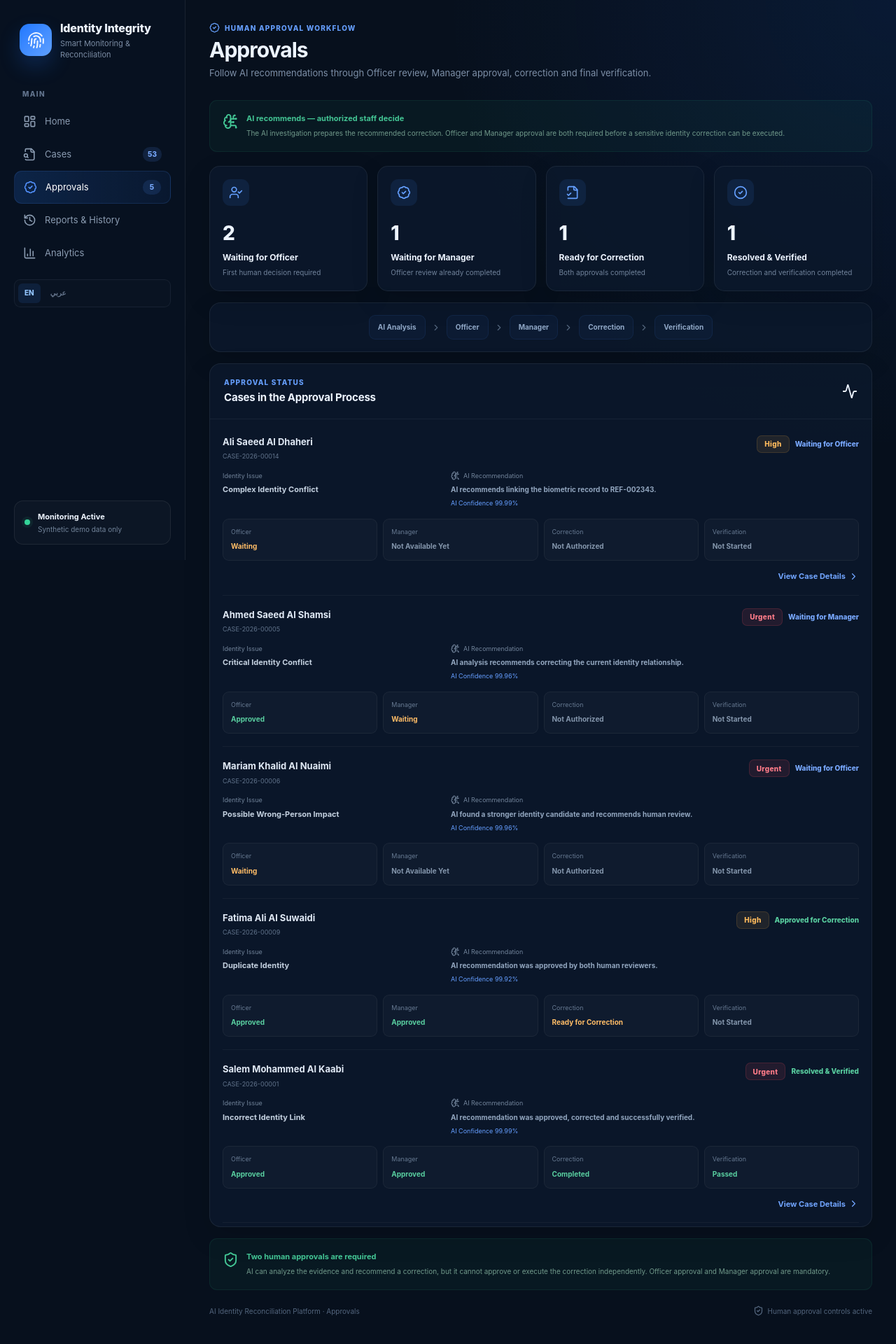
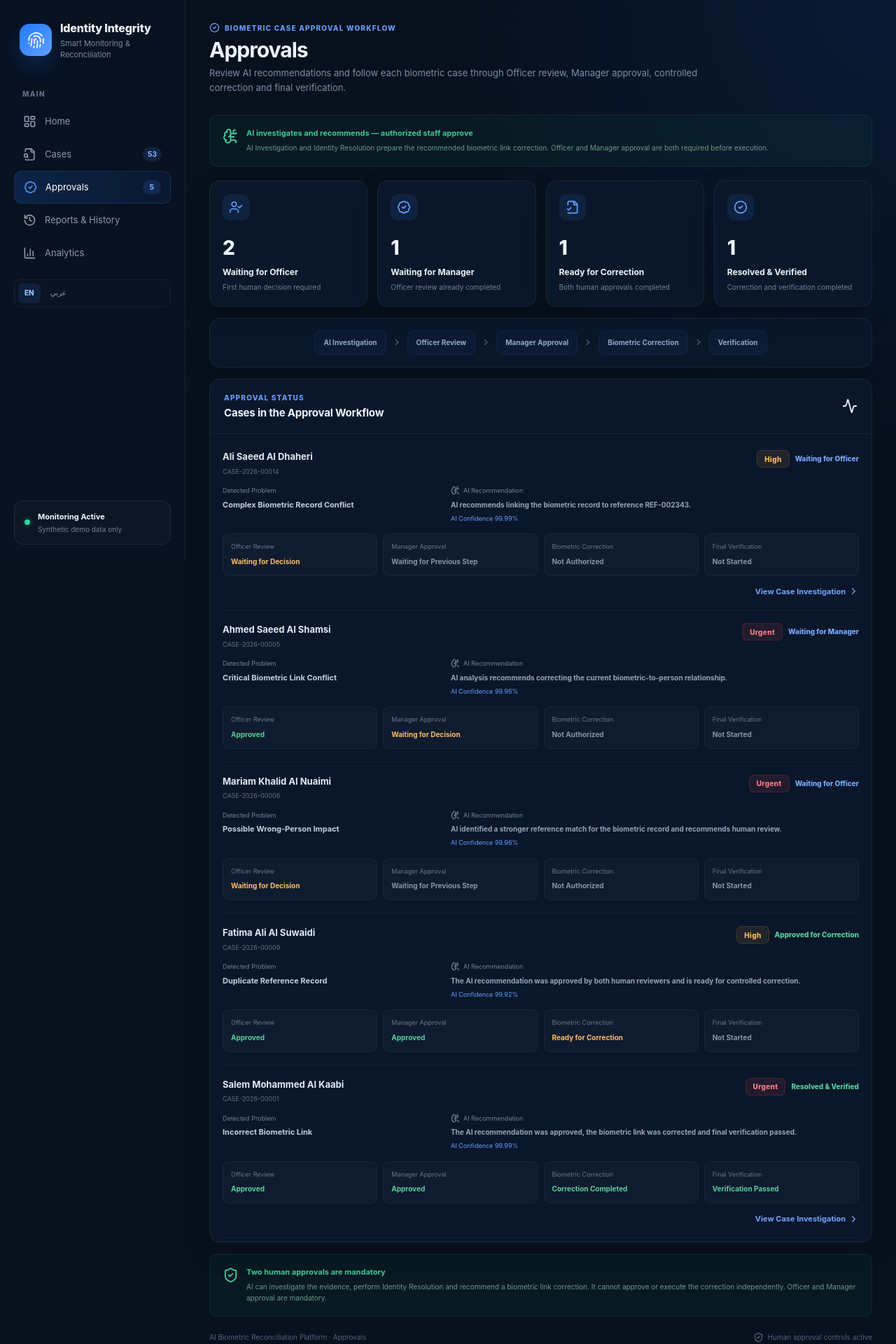
Before and after one commit to x47-cmd/ai-identity-reconciliation-platform, a Next.js app: page /officer-review in a window 1280 px wide. Shown: the top 1920 px of the page at 70% size. Built offline with nearby package versions, Linux system fonts and the light colour scheme.

Commit message:
Update page.js

```diff
--- a/app/officer-review/page.js
+++ b/app/officer-review/page.js
@@ -16,7 +16,6 @@ import {
   BrainCircuit,
   CheckCircle2,
   ChevronRight,
-  Clock3,
   FileCheck2,
   ShieldCheck,
   UserCheck,
@@ -41,7 +40,7 @@ function L(
 /* =========================================================
    APPROVAL CASES
 
-   Names are synthetic demo identities.
+   Synthetic demonstration identities only.
    Only supported detail routes are linked.
    ========================================================= */
 
@@ -60,18 +59,18 @@ const approvalCases = [
 
     issue: {
       en:
-        "Complex Identity Conflict",
-
-      ar:
-        "تعارض هوية معقد",
+        "Complex Biometric Record Conflict",
+
+      ar:
+        "تعارض معقد في السجلات البيومترية",
     },
 
     aiRecommendation: {
       en:
-        "AI recommends linking the biometric record to REF-002343.",
-
-      ar:
-        "يوصي الذكاء الاصطناعي بربط السجل البيومتري بالهوية REF-002343.",
+        "AI recommends linking the biometric record to reference REF-002343.",
+
+      ar:
+        "يوصي الذكاء الاصطناعي بربط السجل البيومتري بالمرجع REF-002343.",
     },
 
     confidence:
@@ -114,18 +113,18 @@ const approvalCases = [
 
     issue: {
       en:
-        "Critical Identity Conflict",
-
-      ar:
-        "تعارض هوية حرج",
+        "Critical Biometric Link Conflict",
+
+      ar:
+        "تعارض حرج في الربط البيومتري",
     },
 
     aiRecommendation: {
       en:
-        "AI analysis recommends correcting the current identity relationship.",
-
-      ar:
-        "يوصي تحليل الذكاء الاصطناعي بتصحيح علاقة الهوية الحالية.",
+        "AI analysis recommends correcting the current biometric-to-person relationship.",
+
+      ar:
+        "يوصي تحليل الذكاء الاصطناعي بتصحيح الربط الحالي بين السجل البيومتري والشخص.",
     },
 
     confidence:
@@ -176,10 +175,10 @@ const approvalCases = [
 
     aiRecommendation: {
       en:
-        "AI found a stronger identity candidate and recommends human review.",
-
-      ar:
-        "حدد الذكاء الاصطناعي هوية أكثر تطابقًا ويوصي بالمراجعة البشرية.",
+        "AI identified a stronger reference match for the biometric record and recommends human review.",
+
+      ar:
+        "حدد الذكاء الاصطناعي مرجعًا أكثر تطابقًا مع السجل البيومتري ويوصي بالمراجعة البشرية.",
     },
 
     confidence:
@@ -222,18 +221,18 @@ const approvalCases = [
 
     issue: {
       en:
-        "Duplicate Identity",
-
-      ar:
-        "هوية مكررة",
+        "Duplicate Reference Record",
+
+      ar:
+        "تكرار في السجل المرجعي",
     },
 
     aiRecommendation: {
       en:
-        "AI recommendation was approved by both human reviewers.",
-
-      ar:
-        "تم اعتماد توصية الذكاء الاصطناعي من المراجعين البشريين.",
+        "The AI recommendation was approved by both human reviewers and is ready for controlled correction.",
+
+      ar:
+        "تم اعتماد توصية الذكاء الاصطناعي من المراجعين البشريين وأصبحت الحالة جاهزة للتصحيح الخاضع للتحكم.",
     },
 
     confidence:
@@ -276,18 +275,18 @@ const approvalCases = [
 
     issue: {
       en:
-        "Incorrect Identity Link",
-
-      ar:
-        "ربط هوية غير صحيح",
+        "Incorrect Biometric Link",
+
+      ar:
+        "ربط بيومتري غير صحيح",
     },
 
     aiRecommendation: {
       en:
-        "AI recommendation was approved, corrected and successfully verified.",
-
-      ar:
-        "تم اعتماد توصية الذكاء الاصطناعي وتنفيذ التصحيح والتحقق منه بنجاح.",
+        "The AI recommendation was approved, the biometric link was corrected and final verification passed.",
+
+      ar:
+        "تم اعتماد توصية الذكاء الاصطناعي وتصحيح الربط البيومتري واجتاز التحقق النهائي بنجاح.",
     },
 
     confidence:
@@ -328,7 +327,7 @@ function statusLabel(
   const labels = {
     PENDING: {
       en:
-        "Waiting",
+        "Waiting for Decision",
 
       ar:
         "بانتظار القرار",
@@ -336,7 +335,7 @@ function statusLabel(
 
     WAITING: {
       en:
-        "Not Available Yet",
+        "Waiting for Previous Step",
 
       ar:
         "بانتظار المرحلة السابقة",
@@ -368,7 +367,7 @@ function statusLabel(
 
     COMPLETED: {
       en:
-        "Completed",
+        "Correction Completed",
 
       ar:
         "تم التصحيح",
@@ -384,7 +383,7 @@ function statusLabel(
 
     PASSED: {
       en:
-        "Passed",
+        "Verification Passed",
 
       ar:
         "تم التحقق",
@@ -632,8 +631,8 @@ export default function ApprovalsPage() {
 
               {L(
                 language,
-                "HUMAN APPROVAL WORKFLOW",
-                "مسار الاعتماد البشري"
+                "BIOMETRIC CASE APPROVAL WORKFLOW",
+                "مسار اعتماد الحالات البيومترية"
               )}
             </div>
 
@@ -650,8 +649,8 @@ export default function ApprovalsPage() {
             <p>
               {L(
                 language,
-                "Follow AI recommendations through Officer review, Manager approval, correction and final verification.",
-                "تابع توصيات الذكاء الاصطناعي من مراجعة الضابط واعتماد المدير وحتى التصحيح والتحقق النهائي."
+                "Review AI recommendations and follow each biometric case through Officer review, Manager approval, controlled correction and final verification.",
+                "راجع توصيات الذكاء الاصطناعي وتابع كل حالة بيومترية من مراجعة الضابط واعتماد المدير وحتى التصحيح الخاضع للتحكم والتحقق النهائي."
               )}
             </p>
 
@@ -680,22 +679,26 @@ export default function ApprovalsPage() {
           />
 
           <div>
+
             <strong>
               {L(
                 language,
-                "AI recommends — authorized staff decide",
-                "الذكاء الاصطناعي يوصي — والموظفون المخولون يقررون"
+                "AI investigates and recommends — authorized staff approve",
+                "الذكاء الاصطناعي يحقق ويوصي — والموظفون المخولون يعتمدون"
               )}
             </strong>
 
+
             <span>
               {L(
                 language,
-                "The AI investigation prepares the recommended correction. Officer and Manager approval are both required before a sensitive identity correction can be executed.",
-                "يجهز تحقيق الذكاء الاصطناعي التصحيح الموصى به. ويلزم اعتماد الضابط والمدير قبل تنفيذ أي تصحيح حساس للهوية."
+                "AI Investigation and Identity Resolution prepare the recommended biometric link correction. Officer and Manager approval are both required before execution.",
+                "يجهز تحقيق الذكاء الاصطناعي وحسم الهوية تصحيح الربط البيومتري الموصى به، ويلزم اعتماد الضابط والمدير قبل التنفيذ."
               )}
             </span>
+
           </div>
+
         </section>
 
 
@@ -758,8 +761,8 @@ export default function ApprovalsPage() {
             description={
               L(
                 language,
-                "Both approvals completed",
-                "اكتمل الاعتمادان"
+                "Both human approvals completed",
+                "اكتمل الاعتمادان البشريان"
               )
             }
           />
@@ -824,26 +827,26 @@ export default function ApprovalsPage() {
             {[
               L(
                 language,
-                "AI Analysis",
-                "تحليل الذكاء الاصطناعي"
+                "AI Investigation",
+                "تحقيق الذكاء الاصطناعي"
               ),
 
               L(
                 language,
-                "Officer",
-                "الضابط"
+                "Officer Review",
+                "مراجعة الضابط"
               ),
 
               L(
                 language,
-                "Manager",
-                "المدير"
+                "Manager Approval",
+                "اعتماد المدير"
               ),
 
               L(
                 language,
-                "Correction",
-                "التصحيح"
+                "Biometric Correction",
+                "التصحيح البيومتري"
               ),
 
               L(
@@ -940,7 +943,7 @@ export default function ApprovalsPage() {
               <h2>
                 {L(
                   language,
-                  "Cases in the Approval Process",
+                  "Cases in the Approval Workflow",
                   "الحالات ضمن مسار الاعتماد"
                 )}
               </h2>
@@ -1020,6 +1023,7 @@ export default function ApprovalsPage() {
                     >
 
                       <div>
+
                         <strong
                           style={{
                             display:
@@ -1035,6 +1039,7 @@ export default function ApprovalsPage() {
                           {name}
                         </strong>
 
+
                         <span
                           dir="ltr"
                           style={{
@@ -1053,6 +1058,7 @@ export default function ApprovalsPage() {
                         >
                           {item.id}
                         </span>
+
                       </div>
 
 
@@ -1071,6 +1077,7 @@ export default function ApprovalsPage() {
                             "wrap",
                         }}
                       >
+
                         <PriorityBadge
                           priority={
                             item.priority
@@ -1079,6 +1086,7 @@ export default function ApprovalsPage() {
                             language
                           }
                         />
+
 
                         <span
                           style={{
@@ -1103,6 +1111,7 @@ export default function ApprovalsPage() {
                             language
                           )}
                         </span>
+
                       </div>
 
                     </div>
@@ -1127,6 +1136,7 @@ export default function ApprovalsPage() {
                     >
 
                       <div>
+
                         <span
                           style={{
                             display:
@@ -1141,10 +1151,11 @@ export default function ApprovalsPage() {
                         >
                           {L(
                             language,
-                            "Identity Issue",
-                            "المشكلة"
+                            "Detected Problem",
+                            "المشكلة المكتشفة"
                           )}
                         </span>
+
 
                         <strong
                           style={{
@@ -1163,10 +1174,12 @@ export default function ApprovalsPage() {
                         >
                           {issue}
                         </strong>
+
                       </div>
 
 
                       <div>
+
                         <span
                           style={{
                             display:
@@ -1197,6 +1210,7 @@ export default function ApprovalsPage() {
                           )}
                         </span>
 
+
                         <strong
                           style={{
                             display:
@@ -1217,6 +1231,7 @@ export default function ApprovalsPage() {
                         >
                           {recommendation}
                         </strong>
+
 
                         <span
                           style={{
@@ -1239,6 +1254,7 @@ export default function ApprovalsPage() {
                             `ثقة الذكاء الاصطناعي ${item.confidence}`
                           )}
                         </span>
+
                       </div>
 
                     </div>
@@ -1267,8 +1283,8 @@ export default function ApprovalsPage() {
                           label:
                             L(
                               language,
-                              "Officer",
-                              "الضابط"
+                              "Officer Review",
+                              "مراجعة الضابط"
                             ),
 
                           value:
@@ -1279,8 +1295,8 @@ export default function ApprovalsPage() {
                           label:
                             L(
                               language,
-                              "Manager",
-                              "المدير"
+                              "Manager Approval",
+                              "اعتماد المدير"
                             ),
 
                           value:
@@ -1291,8 +1307,8 @@ export default function ApprovalsPage() {
                           label:
                             L(
                               language,
-                              "Correction",
-                              "التصحيح"
+                              "Biometric Correction",
+                              "التصحيح البيومتري"
                             ),
 
                           value:
@@ -1303,8 +1319,8 @@ export default function ApprovalsPage() {
                           label:
                             L(
                               language,
-                              "Verification",
-                              "التحقق"
+                              "Final Verification",
+                              "التحقق النهائي"
                             ),
 
                           value:
@@ -1330,6 +1346,7 @@ export default function ApprovalsPage() {
                                 "1px solid rgba(255,255,255,0.05)",
                             }}
                           >
+
                             <span
                               style={{
                                 display:
@@ -1346,6 +1363,7 @@ export default function ApprovalsPage() {
                                 step.label
                               }
                             </span>
+
 
                             <div
                               style={{
@@ -1362,6 +1380,7 @@ export default function ApprovalsPage() {
                                 }
                               />
                             </div>
+
                           </div>
                         )
                       )}
@@ -1386,6 +1405,7 @@ export default function ApprovalsPage() {
                               : "flex-end",
                         }}
                       >
+
                         <div
                           className="textButton"
                           style={{
@@ -1395,8 +1415,8 @@ export default function ApprovalsPage() {
                         >
                           {L(
                             language,
-                            "View Case Details",
-                            "عرض تفاصيل الحالة"
+                            "View Case Investigation",
+                            "عرض تحقيق الحالة"
                           )}
 
                           <ChevronRight
@@ -1407,6 +1427,7 @@ export default function ApprovalsPage() {
                             aria-hidden="true"
                           />
                         </div>
+
                       </div>
                     )}
 
@@ -1469,30 +1490,34 @@ export default function ApprovalsPage() {
               "18px",
           }}
         >
+
           <ShieldCheck
             size={23}
             aria-hidden="true"
           />
 
+
           <div>
 
             <strong>
               {L(
                 language,
-                "Two human approvals are required",
+                "Two human approvals are mandatory",
                 "يلزم اعتمادان بشريان"
               )}
             </strong>
 
+
             <span>
               {L(
                 language,
-                "AI can analyze the evidence and recommend a correction, but it cannot approve or execute the correction independently. Officer approval and Manager approval are mandatory.",
-                "يمكن للذكاء الاصطناعي تحليل الأدلة واقتراح التصحيح، لكنه لا يستطيع اعتماد أو تنفيذ التصحيح بشكل مستقل. اعتماد الضابط والمدير إلزامي."
+                "AI can investigate the evidence, perform Identity Resolution and recommend a biometric link correction. It cannot approve or execute the correction independently. Officer and Manager approval are mandatory.",
+                "يمكن للذكاء الاصطناعي التحقيق في الأدلة وتنفيذ حسم الهوية واقتراح تصحيح للربط البيومتري، لكنه لا يستطيع اعتماد أو تنفيذ التصحيح بشكل مستقل. اعتماد الضابط والمدير إلزامي."
               )}
             </span>
 
           </div>
+
         </section>
 
 
@@ -1505,13 +1530,14 @@ export default function ApprovalsPage() {
           <span>
             {L(
               language,
-              "AI Identity Reconciliation Platform · Approvals",
-              "منصة مطابقة الهوية بالذكاء الاصطناعي · الموافقات"
+              "AI Biometric Reconciliation Platform · Approvals",
+              "منصة المطابقة البيومترية بالذكاء الاصطناعي · الموافقات"
             )}
           </span>
 
 
           <div>
+
             <ShieldCheck
               size={15}
               aria-hidden="true"
@@ -1522,11 +1548,13 @@ export default function ApprovalsPage() {
               "Human approval controls active",
               "ضوابط الاعتماد البشري نشطة"
             )}
+
           </div>
 
         </footer>
 
       </main>
+
     </div>
   );
 }
```
